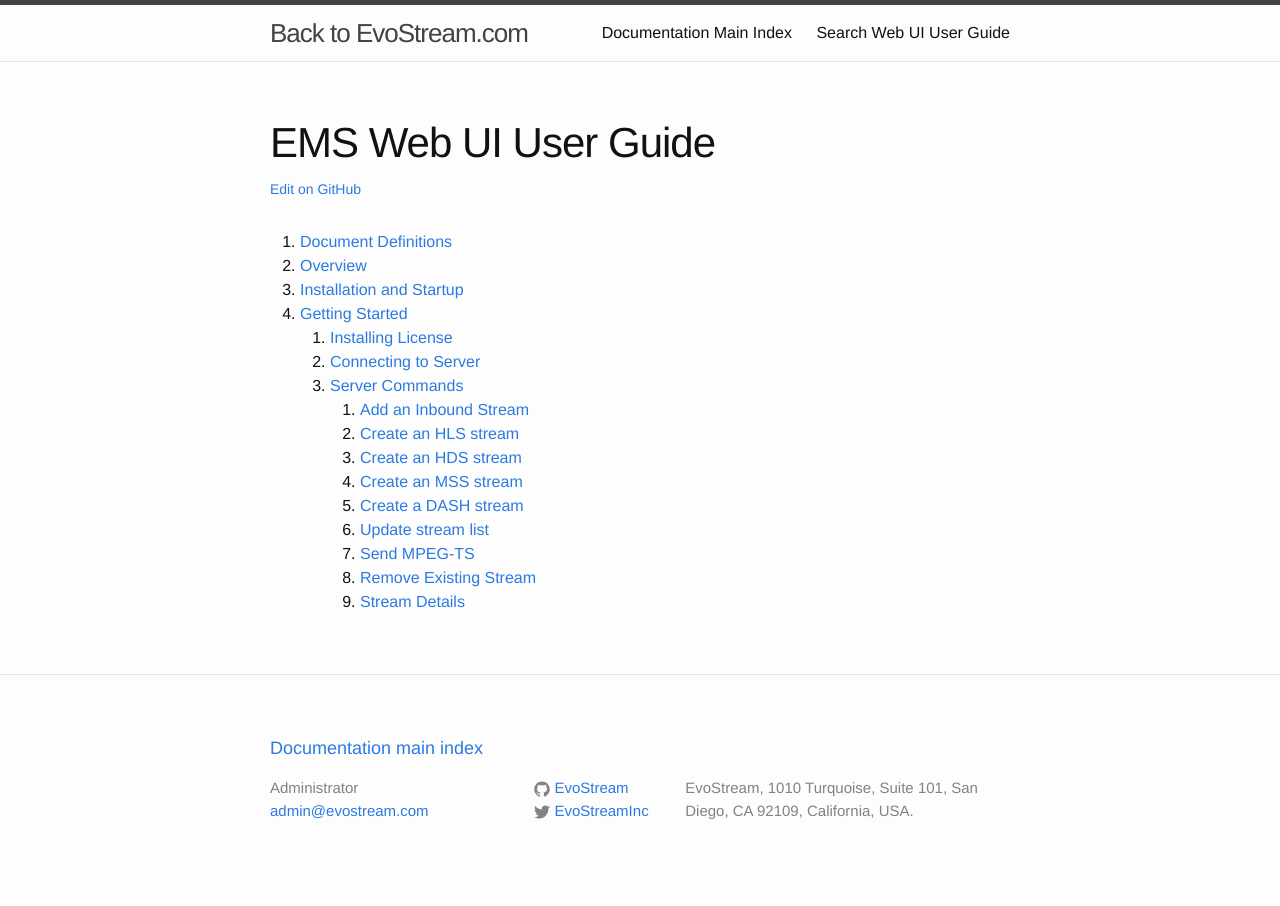
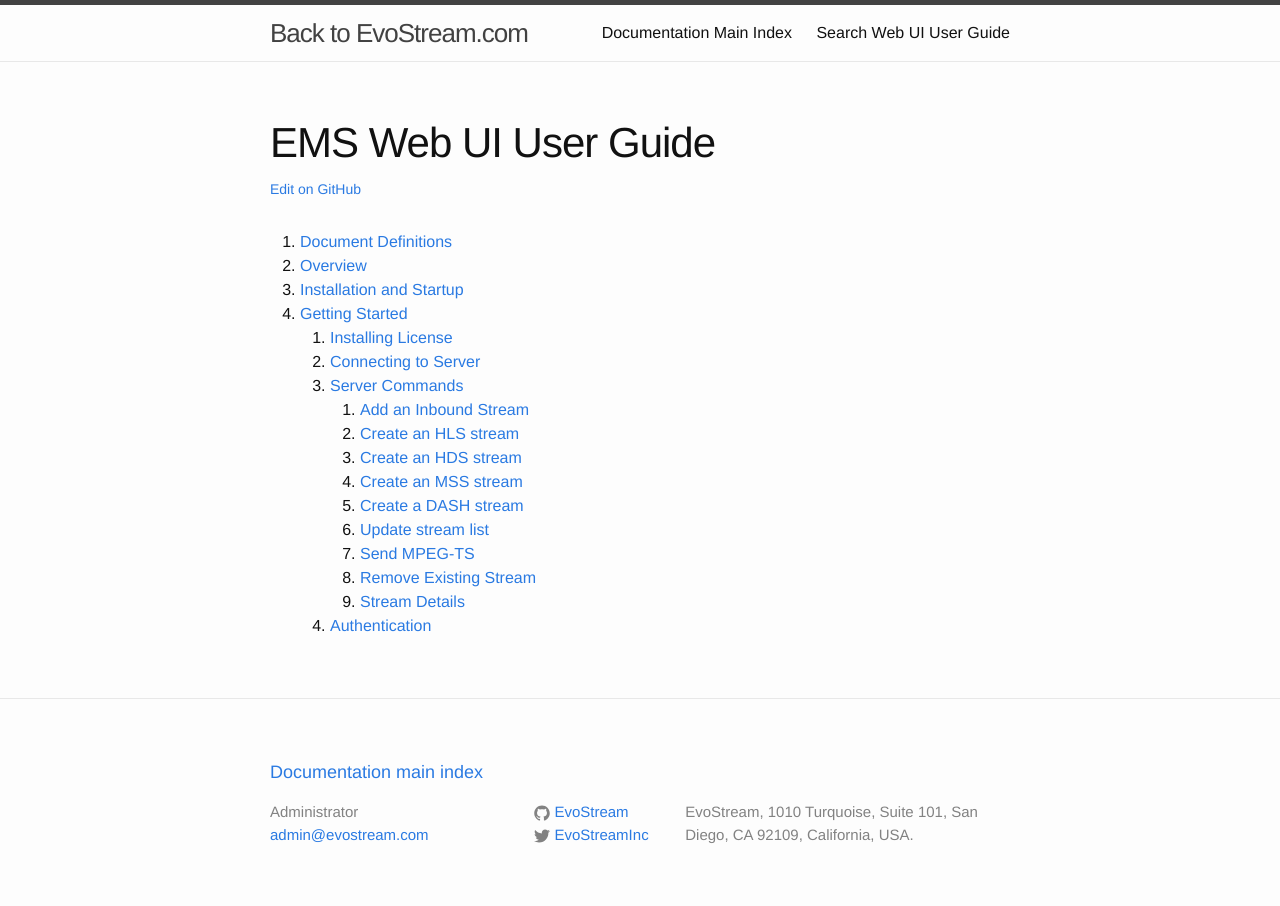
Before and after one commit to EvoStream/ems_web_ui_user_guide, a Jekyll site: the page built from _posts/2016-01-01-index.md, in a window 1280 px wide. Built offline with Jekyll 4.4.1, drawn with Linux system fonts in a browser that asks for light colours.

Commit message:
added authentication
added authentication

```diff
--- a/_posts/2016-01-01-index.md
+++ b/_posts/2016-01-01-index.md
@@ -22,3 +22,4 @@ permalink: table_of_contents
       7. [Send MPEG-TS]({{site.url}}{{site.baseurl}}/send_mpegts)
       8. [Remove Existing Stream]({{site.url}}{{site.baseurl}}/remove_existing_stream)
       9. [Stream Details]({{site.url}}{{site.baseurl}}/stream_details)
+   4. [Authentication]({{site.url}}{{site.baseurl}}/authentication)
```
